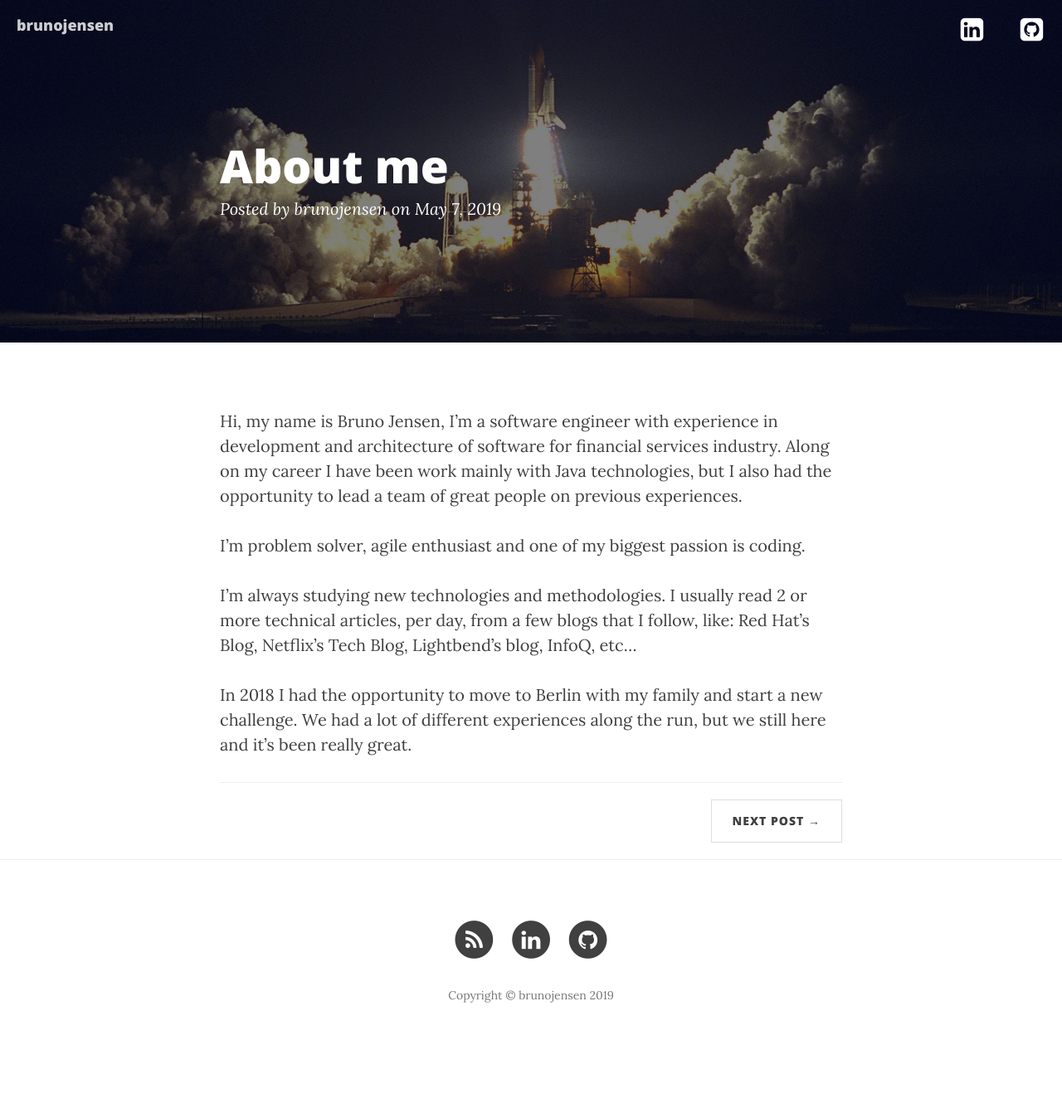
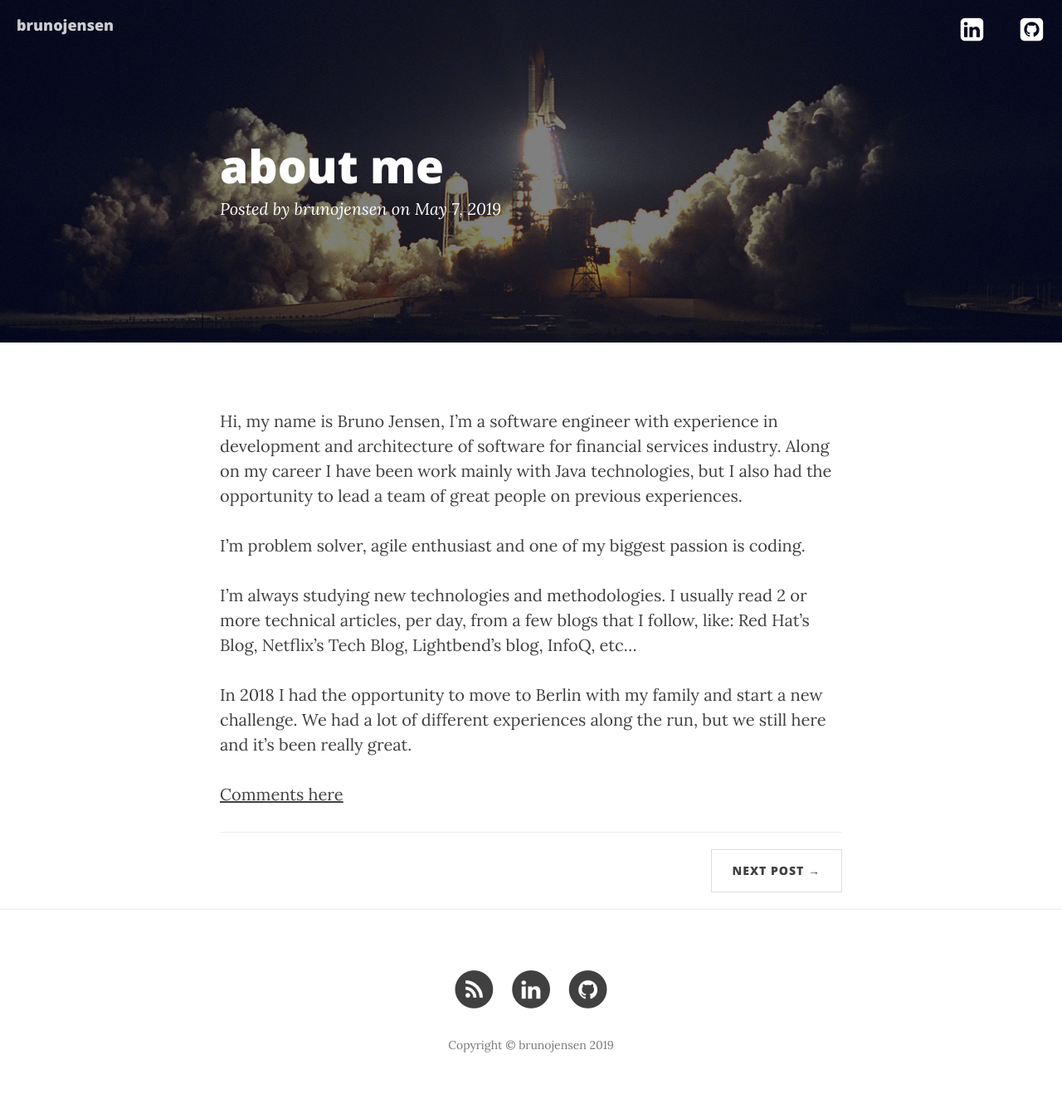
Before and after one commit to the-unknown-developer-podcast/the-unknown-developer-podcast.github.com, a Jekyll site: the page built from _posts/2019-05-07-about-me.markdown, in a window 1280 px wide. Shown: the whole page at 83% size. Built offline with Jekyll 4.4.1, drawn with Linux system fonts in a browser that asks for light colours; nearby versions of some CDN libraries; before the commit the page ends 1276 px from its top, so only the background shows below that.

Commit message:
Update 2019-05-07-about-me.markdown

```diff
--- a/_posts/2019-05-07-about-me.markdown
+++ b/_posts/2019-05-07-about-me.markdown
@@ -1,6 +1,6 @@
 ---
 layout: post
-title: "About me"
+title: "about me"
 date: "2019-05-07 00:22:25"
 author: brunojensen
 header-img: img/post-bg-04.jpg
@@ -14,3 +14,5 @@ I'm always studying new technologies and methodologies. I usually read 2 or more
 
 In 2018 I had the opportunity to move to Berlin with my family and start a new challenge. We had a lot of
 different experiences along the run, but we still here and it's been really great.
+
+[Comments here](https://github.com/brunojensen/brunojensen.github.com/issues)
```
